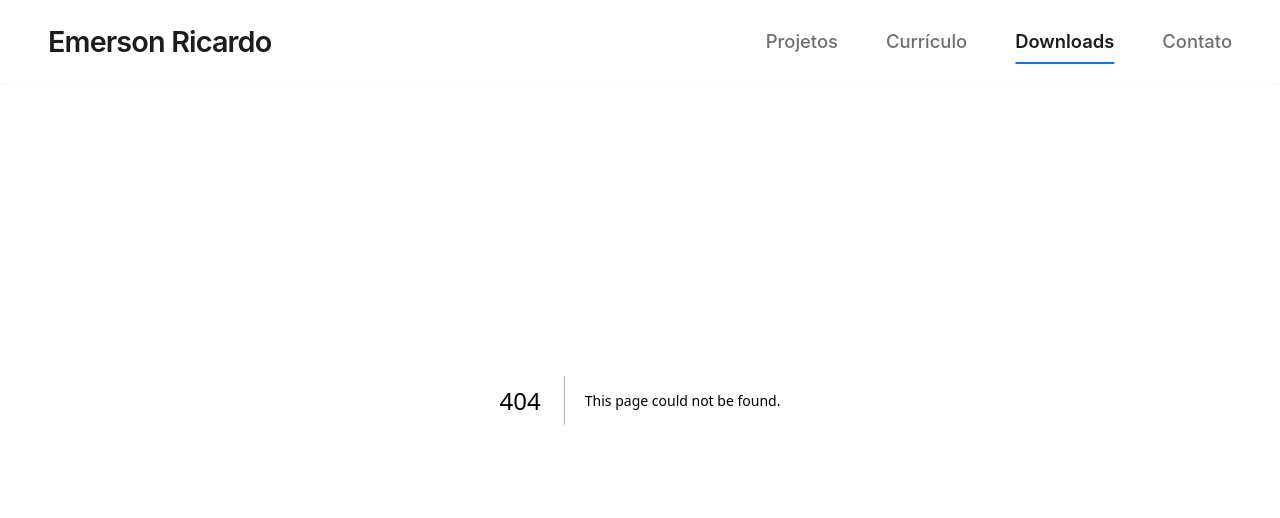
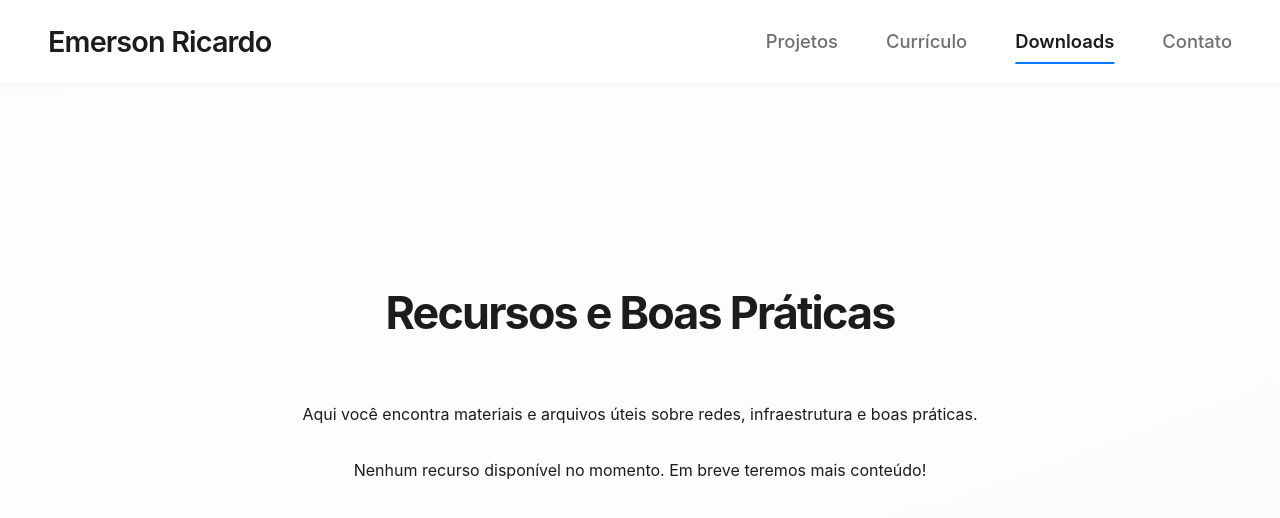
Before and after one commit to EmersonRicard0/emerson.silva.ricardo, a Next.js app: page /downloads in a window 1280 px wide. Before the commit this address had no page. Shown: the top 518 px of the page. Built offline with nearby package versions, Linux system fonts and the light colour scheme.

Commit message:
Create downloads.js

```diff
--- /dev/null
+++ b/src/pages/downloads.js
@@ -0,0 +1,49 @@
+// src/pages/downloads.js (Completo - Antigo index.js)
+import Head from 'next/head';
+import React from 'react';
+import { getIsosData } from '../utils/dataFetcher'; // Importa a função para buscar dados das ISOs
+
+export async function getStaticProps() {
+  const isos = await getIsosData();
+  return {
+    props: {
+      isos,
+    },
+    revalidate: 60 // Revalida a cada 60 segundos
+  };
+}
+
+export default function DownloadsPage({ isos }) {
+  return (
+    <div className="container">
+      <Head>
+        <title>Recursos & Downloads - Emerson Silva Ricardo</title>
+        <meta name="description" content="Recursos e downloads de boas práticas em redes e TI." />
+      </Head>
+
+      <main className="main">
+        <section className="section-container">
+          <h1 className="section-title">Recursos e Boas Práticas</h1>
+          <p className="description">
+            Aqui você encontra materiais e arquivos úteis sobre redes, infraestrutura e boas práticas.
+          </p>
+
+          {isos && isos.length > 0 ? (
+            <div className="grid">
+              {isos.map((iso, index) => (
+                <a href={iso.link} target="_blank" rel="noopener noreferrer" className="actionCard" key={index}>
+                  <h2>{iso.name}</h2>
+                  <p>{iso.description}</p>
+                </a>
+              ))}
+            </div>
+          ) : (
+            <p className="description" style={{ marginTop: '30px' }}>
+              Nenhum recurso disponível no momento. Em breve teremos mais conteúdo!
+            </p>
+          )}
+        </section>
+      </main>
+    </div>
+  );
+}
```
